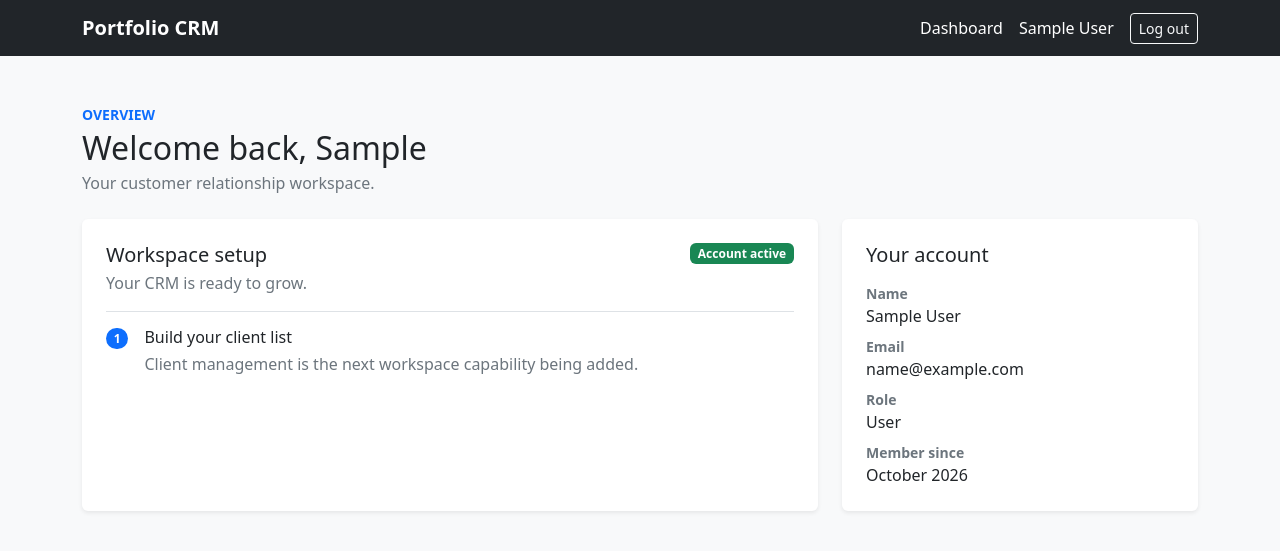
After one commit to EmanuelsWorldFZ/CRM-SYSTEM, a Flask app: page /dashboard in a window 1280 px wide. The commit adds this page. Shown: the top 551 px of the page. Run offline with Flask 3, Linux system fonts and the light colour scheme; the visitor is signed in with stand-in values (Sample User, id 1).

Commit message:
feat(dashboard): add authenticated workspace overview

```diff
--- a/crm/__init__.py
+++ b/crm/__init__.py
@@ -21,6 +21,7 @@ def create_app(test_config: dict | None = None) -> Flask:
     Path(app.instance_path).mkdir(parents=True, exist_ok=True)
     db.init_app(app)
     login_manager.init_app(app)
+    login_manager.login_view = "auth.login"
     csrf.init_app(app)
 
     from crm.models import User
@@ -34,14 +35,16 @@ def create_app(test_config: dict | None = None) -> Flask:
         return db.session.get(User, user_id_int)
 
     from crm.auth import auth_blueprint
+    from crm.dashboard import dashboard_blueprint
 
     app.register_blueprint(auth_blueprint, url_prefix="/auth")
+    app.register_blueprint(dashboard_blueprint)
 
     @app.get("/")
     def index():
         if current_user.is_authenticated:
-            return redirect(url_for("auth.welcome"))
-        return redirect(url_for("auth.register"))
+            return redirect(url_for("dashboard.index"))
+        return redirect(url_for("auth.login"))
 
     @app.cli.command("init-db")
     def init_db_command() -> None:
--- /dev/null
+++ b/crm/dashboard/routes.py
@@ -0,0 +1,10 @@
+from flask import render_template
+from flask_login import current_user, login_required
+
+from crm.dashboard import dashboard_blueprint
+
+
+@dashboard_blueprint.get("/dashboard")
+@login_required
+def index():
+    return render_template("dashboard/index.html", user=current_user)
--- a/crm/templates/base.html
+++ b/crm/templates/base.html
@@ -15,6 +15,7 @@
         <a class="navbar-brand fw-semibold" href="{{ url_for('index') }}">Portfolio CRM</a>
         <div class="d-flex align-items-center gap-3">
           {% if current_user.is_authenticated %}
+            <a class="nav-link text-white" href="{{ url_for('dashboard.index') }}">Dashboard</a>
             <span class="navbar-text text-white">
               {{ current_user.first_name }} {{ current_user.last_name }}
             </span>
--- /dev/null
+++ b/crm/templates/dashboard/index.html
@@ -0,0 +1,55 @@
+{% extends "base.html" %}
+{% block title %}Dashboard | Portfolio CRM{% endblock %}
+{% block content %}
+<div class="row justify-content-between align-items-center mb-4">
+  <div class="col">
+    <p class="text-primary fw-semibold text-uppercase small mb-1">Overview</p>
+    <h1 class="h2 mb-1">Welcome back, {{ user.first_name }}</h1>
+    <p class="text-secondary mb-0">Your customer relationship workspace.</p>
+  </div>
+</div>
+
+<div class="row g-4">
+  <div class="col-lg-8">
+    <section class="card border-0 shadow-sm h-100">
+      <div class="card-body p-4">
+        <div class="d-flex justify-content-between align-items-start mb-3">
+          <div>
+            <h2 class="h5 mb-1">Workspace setup</h2>
+            <p class="text-secondary mb-0">Your CRM is ready to grow.</p>
+          </div>
+          <span class="badge text-bg-success">Account active</span>
+        </div>
+        <div class="border-top pt-3">
+          <div class="d-flex gap-3">
+            <span class="badge rounded-pill text-bg-primary align-self-start">1</span>
+            <div>
+              <h3 class="h6 mb-1">Build your client list</h3>
+              <p class="text-secondary mb-0">
+                Client management is the next workspace capability being added.
+              </p>
+            </div>
+          </div>
+        </div>
+      </div>
+    </section>
+  </div>
+  <div class="col-lg-4">
+    <section class="card border-0 shadow-sm h-100">
+      <div class="card-body p-4">
+        <h2 class="h5 mb-3">Your account</h2>
+        <dl class="mb-0">
+          <dt class="small text-secondary">Name</dt>
+          <dd>{{ user.first_name }} {{ user.last_name }}</dd>
+          <dt class="small text-secondary">Email</dt>
+          <dd>{{ user.email }}</dd>
+          <dt class="small text-secondary">Role</dt>
+          <dd>{{ user.role.value|title }}</dd>
+          <dt class="small text-secondary">Member since</dt>
+          <dd class="mb-0">{{ user.created_at.strftime("%B %Y") }}</dd>
+        </dl>
+      </div>
+    </section>
+  </div>
+</div>
+{% endblock %}
```
Also changed, not shown: crm/auth/routes.py (+2 -8 lines), crm/dashboard/__init__.py (added, +9 -0 lines), crm/templates/auth/welcome.html (deleted, +0 -16 lines), tests/test_auth.py (+48 -2 lines), README.md.
